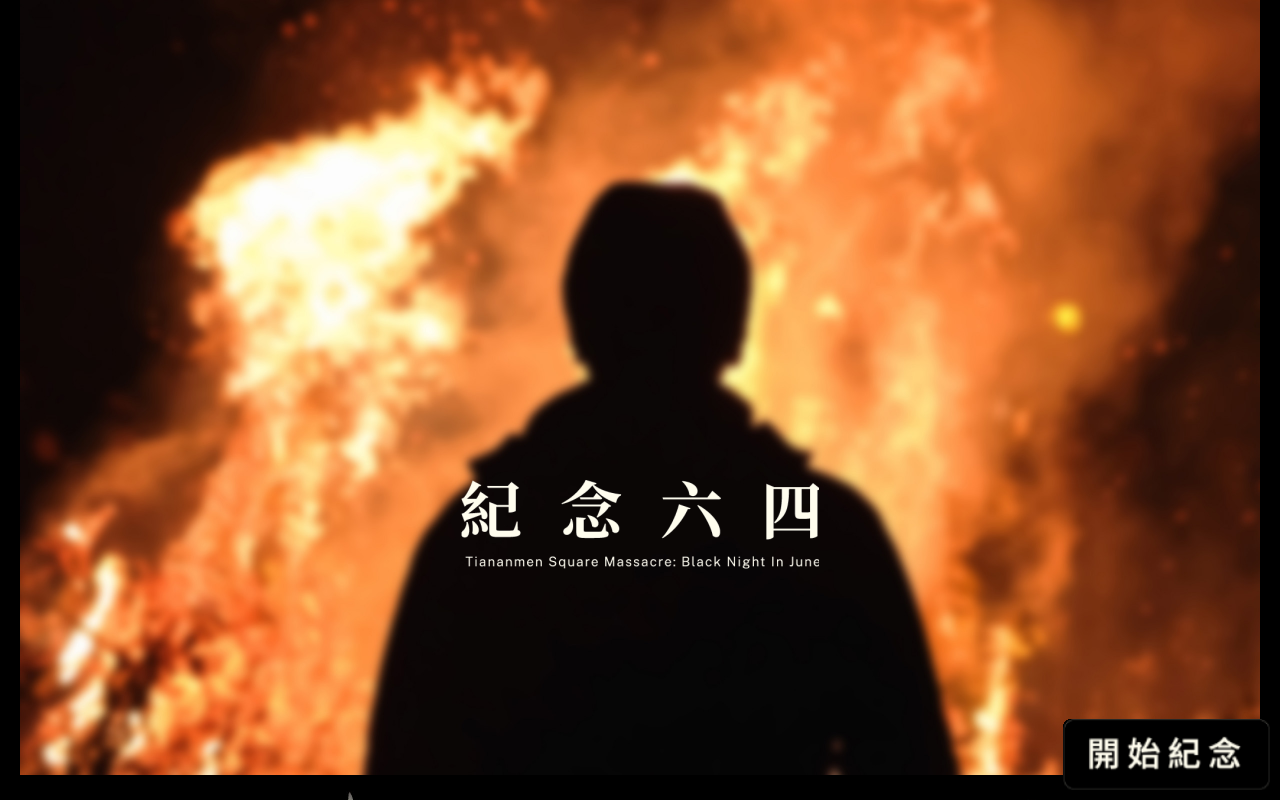
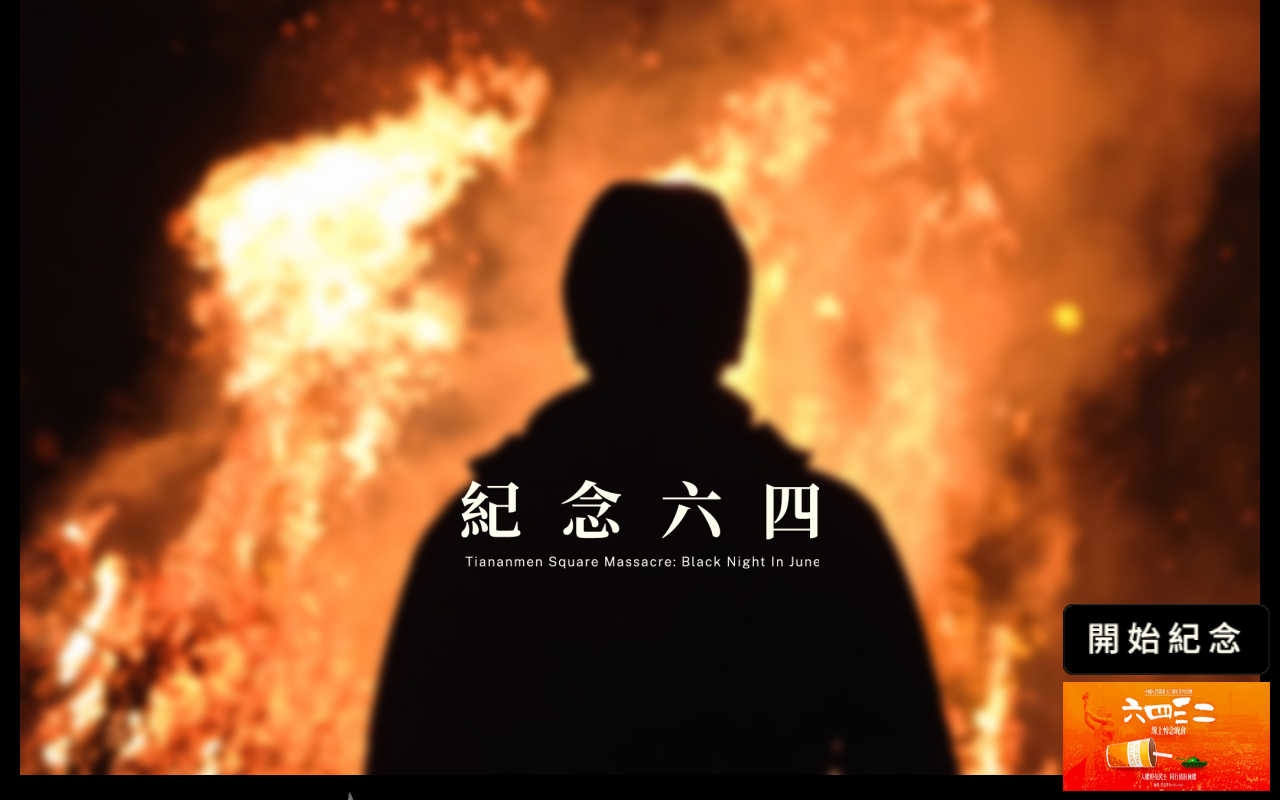
Before and after one commit to 8964-memorial/web-design, a plain HTML site: page v2/index.html in a window 1280 px wide. Shown: the top 800 px of the page. Drawn offline with Linux system fonts and the light colour scheme.

Commit message:
add new file

```diff
--- a/v2/css/style.css
+++ b/v2/css/style.css
@@ -117,9 +117,20 @@ footer{
 	height: 610px;
 	background-image: url(../images/footer-img.jpg);
 	background-size: 100%;
+	position: relative;
 }
 
-
+footer p{
+	color: #fff;
+	text-align: center;
+	position: absolute;
+	width: 100%;
+	left: 0;
+	top: 0px;
+	box-sizing: border-box;
+	padding: 0 20px;
+	font-size: 13px;
+}
 .btn{
 	display: block;
 	width: 207px;
@@ -131,9 +142,23 @@ footer{
 	text-indent: -500px;
 	position: fixed;
 	right:10px;
-	bottom: 10px;
+	bottom: 125px;
+	border:none;
+	border-radius: 10px;
+	z-index: 9999;
 }
 
+.banner{
+	display: block;
+	width: 207px;
+	position: fixed;
+	right:10px;
+	bottom: 5px;
+	z-index: 9999;
+}
+.banner img{
+	width: 100%;
+}
 
 .say-box{
 	width: 222px;
--- a/v2/index.html
+++ b/v2/index.html
@@ -106,7 +106,10 @@
 				</div>
 			</main>
 			<footer>
-				<a href="" class="btn">開始紀念</a>
+				<button class="btn">開始紀念</button>
+				<a href="" class="btn"></a>
+				<a href="https://fb.me/e/1h8Gw4xgk" class="banner"><img src="images/64event.jpg" alt="" class=""></a>
+				<p>本網站感謝以下組織、個人之貢獻：華人民主書院、Ginger、Iris、Joy Hsu、蕭新晟、雨蒼。</p>
 			</footer>
 		</div>
 	</body>
```
Also changed, not shown: v2/images/64event.jpg (added).
